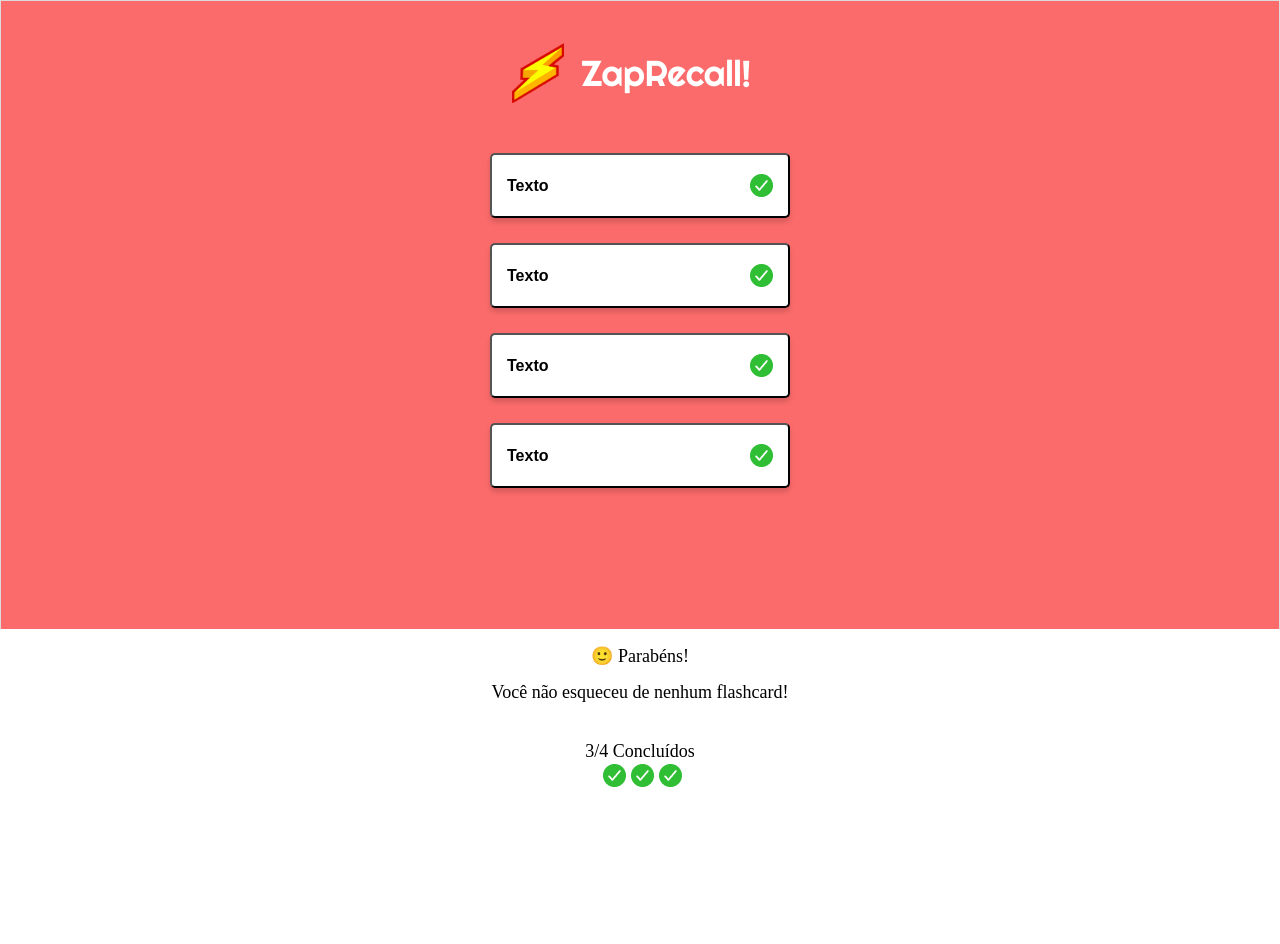
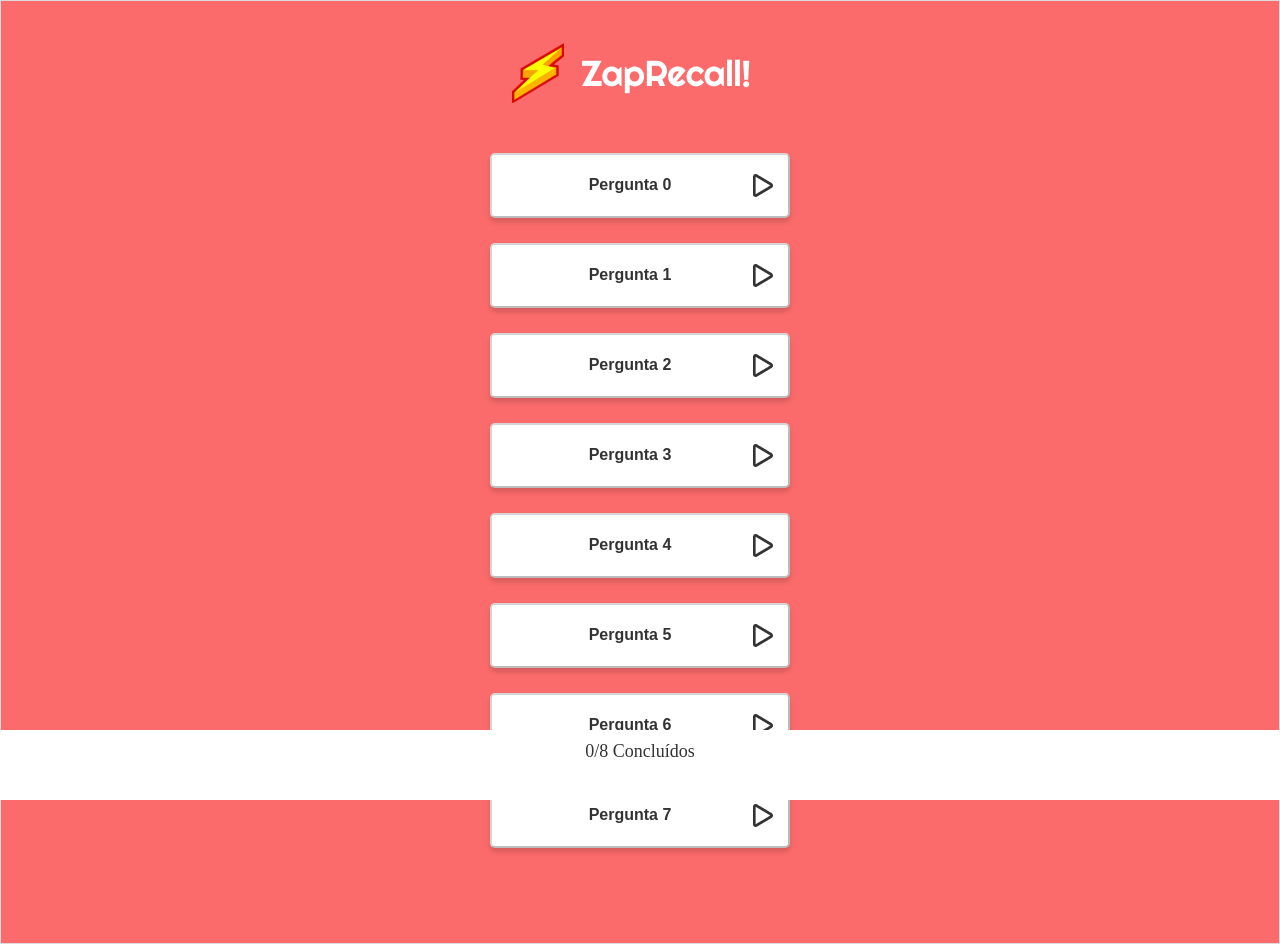
Before and after one commit to EDUSSBR/projeto9-zaprecall, a React (Create React App) app: page / in a window 1280 px wide. Both pictures are taken after a click on the button "Iniciar Recall!". Before the commit the page ends 800 px from the top, so only its background shows below. Built offline with nearby package versions, Linux system fonts and the light colour scheme; a web font is replaced by a local one.

Commit message:
add css/js logic for rendering the answers as requested

```diff
--- /dev/null
+++ b/src/components/QuestionItem.jsx
@@ -0,0 +1,105 @@
+import styled from "styled-components"
+
+export const QuestionItem = styled.button`
+  transition: height 0.2s ease-in-out, background-color 0.5s ease-in-out, transform 0.6s ease-in-out;
+  min-width: 300px;
+  max-width: 300px;
+  height: ${({ changeBox,isBiggerThanExpected }) => {
+    if (!changeBox){
+      return '65px'
+    }
+     else if (isBiggerThanExpected){
+      return 'fit-content'
+    }
+    else {
+      return '131px'
+    }
+  }};
+  background-color: ${({ theme, changeBox }) => changeBox ? theme.colors.questionBg : theme.colors.white};
+  padding: ${({ changeBox }) => changeBox ? '6px' : '20px 15px'};
+  box-shadow: 0px 4px 5px rgba(0, 0, 0, 0.15);
+  border-radius: 5px;
+  display: flex;
+  justify-content: space-between;
+  flex-direction: ${({ changeFlexDirection }) => changeFlexDirection ? 'column' : 'row'};
+  margin-bottom:25px;
+  position: ${({ turnCard }) => turnCard && 'relative'};
+  transform: ${({ turnCard }) => turnCard && 'rotateY(-180deg)'};
+  & > * {
+    transform: ${({ turnCard }) => turnCard && 'rotateY(-180deg)'};
+  }
+`
+export const ButtonText = styled.p`
+  animation: ${({ turnCard, changeBoxToLast }) => {
+    if (turnCard) {
+      return '0.4s linear 0s changeOpacity forwards'
+    } else if (changeBoxToLast) {
+      return '0.5s linear 1s changeOpacity backwards'
+    }
+  }};
+  font-weight: ${({ changeBox }) => changeBox ? 400 : 700};
+  font-size: ${({ changeBox }) => changeBox ? "18px" : "16px"};
+  line-height: ${({ changeBox }) => changeBox ? "22px" : "19px"};
+  color: ${({ theme, imageSrc }) => {
+    if (imageSrc === 'rightIcon') {
+      return theme.colors.correctGreen
+    } else if (imageSrc === 'wrongIcon') {
+      return theme.colors.incorrectRed
+    } else if (imageSrc === 'almostIcon') {
+      return theme.colors.correctYellow
+    }
+    return theme.colors.answerAndIconBlack
+  }};
+  text-decoration: ${({ changeBoxToLast }) => changeBoxToLast && 'line-through'};
+  align-self: center;
+  height:100%;
+  width:100%;
+  word-wrap: break-word;
+  margin-bottom: ${({isBiggerThanExpected})=> isBiggerThanExpected ? "4px": '0px'};
+
+`
+export const ButtonImage = styled.img`
+align-self:  ${({ changeBox }) => changeBox ? 'flex-end' : 'center'};
+width:  ${({ changeBox, changeBoxToLast }) => {
+  if (changeBox) {
+    return '30px'
+  } else if (changeBoxToLast){
+    return '23px'
+  } else {
+    return '20px'
+  }}};
+height:  ${({ changeBox }) => changeBox ? '20px' : '23px'};
+display: ${({ openFirstBoxQuestion }) => openFirstBoxQuestion && 'none'};
+position: ${({ openFirstBoxQuestion }) => openFirstBoxQuestion && 'absolute'};
+animation: ${({ changeBoxToLast }) => changeBoxToLast && '0.4s linear 0s changeOpacity backwards'};
+`
+export const BottomButtons = styled.div`
+display:flex;
+width:100%;
+align-items:center;
+justify-content:space-between;
+flex-direction: row;
+align-self: flex-end;
+justify-self: flex-end;
+animation: ${({ turnCard }) => turnCard && '0.4s linear 0s changeOpacity'};
+* {
+        width: 85.17px;
+        height: 37.17px;
+        font-weight: 400;
+        font-size: 12px;
+        line-height: 14px;
+        text-align: center;
+        color: ${({ theme }) => theme.colors.white};
+        border-radius: 5px;
+        border: 0px solid transparent;
+    }
+    div:first-child {
+        background-color: ${({ theme }) => theme.colors.incorrectRed}
+    }
+    div:nth-child(2) {
+        background-color: ${({ theme }) => theme.colors.correctYellow}
+    }
+    div:nth-child(3) {
+        background-color: ${({ theme }) => theme.colors.correctGreen}
+    }
+`
--- a/src/components/QuestionPage.jsx
+++ b/src/components/QuestionPage.jsx
@@ -1,42 +1,80 @@
-import img from '../assets/icone_certo.png'
+import { useState } from 'react'
 import logo from '../assets/logo.png'
-import {cards} from '../questions.js'
-import { ButtonImage, ButtonText, ConcluidosContainer, Logo, MessagesContainer, QuestionItem, QuestionsPageContainer } from './Shared/QuestionPageItem'
+import { cards } from '../questions.js'
+import { ConcluidosContainer, Logo, MessagesContainer, QuestionsPageContainer } from './Shared/QuestionPageItem'
+import { ButtonImage, ButtonText, QuestionItem, BottomButtons} from './QuestionItem'
+import { mappedImgs } from "../assets/images.js"
 
 export function QuestionsPage() {
-    console.log(cards)
+    const [questions, setQuestions] = useState(() => cards.map((item, i) => ({
+        id: i,
+        alreadyAnswered: false,
+        alreadyOpened: false,
+        remembered: "",
+        question: item.question,
+        answer: item.answer,
+        text: `Pergunta ${i}`
+    })))
+    const [questionTracker, setQuestionTracker] = useState(()=>[])
 
-    return <QuestionsPageContainer>
+    function openQuestion(e) {
+        setQuestions(prev => prev.map(item => {
+            if (item.id === Number(e.target.alt)) {
+                if (item.remembered === 'turningArrow') {
+                    return { ...item, alreadyOpened: true, text: item.answer, remembered: 'none' }
+                }
+                return { ...item, alreadyOpened: true, text: item.question, remembered: 'turningArrow' }
+            }
+            return item
+        }))
+    }
+    function setRemembered(e) {
+        setQuestions(prev => prev.map(item => {
+            if (item.id === Number(e.target.dataset.id)) {
+
+                return { ...item, remembered: e.target.dataset.name, alreadyAnswered: true, text: `Pergunta ${item.id}` }
+            }
+            return item
+        }))
+        setQuestionTracker(prev=> ([...prev, {id:e.target.dataset.id, value: e.target.dataset.name}]))
+    }
+    let alreadyAnsweredItemsCount = questions.filter(item=> item?.alreadyOpened === true && item?.alreadyAnswered === true).length
+    const isAllRight = questions.length === questions.filter(item=> item.remembered==='rightIcon'|| item.remembered==='almostIcon').length
+    const isAllAnswered =alreadyAnsweredItemsCount===questions.length
+    return <QuestionsPageContainer alreadyAnsweredItemsCount={isAllAnswered} questionsLength={questions.length}>
         <Logo>
-            <img src={logo} alt="" />
+            <img src={logo} alt="logo" />
             <p>ZapRecall!</p>
         </Logo>
-        <QuestionItem>
-            <ButtonText>{"Texto"}</ButtonText>
-            <ButtonImage src={img} alt="icon" />
-        </QuestionItem>
-        <QuestionItem>
-            <ButtonText>{"Texto"}</ButtonText>
-            <ButtonImage src={img} alt="icon" />
-        </QuestionItem>
-        <QuestionItem>
-            <ButtonText>{"Texto"}</ButtonText>
-            <ButtonImage src={img} alt="icon" />
-        </QuestionItem>
-        <QuestionItem>
-            <ButtonText>{"Texto"}</ButtonText>
-            <ButtonImage src={img} alt="icon" />
-        </QuestionItem>
-        <MessagesContainer>
-            <p>{"🙂"} <span>{"Parabéns!"}</span></p>
-            <p>{"Você não esqueceu de nenhum flashcard!"}</p>
+        {questions.map((item) => {
+            const changeBoxStyle = (item?.alreadyOpened === true && item?.alreadyAnswered === false)
+            const openFirstBoxQuestion = item?.remembered === 'none'
+            const imageSrc =item?.remembered
+            const getImage = item?.remembered ? mappedImgs.get(item?.remembered) : mappedImgs.get("playArrow")
+            const turnCard = changeBoxStyle && openFirstBoxQuestion
+            const changeBoxToLast = (item?.alreadyOpened === true && item?.alreadyAnswered === true)
+            return (
+                <QuestionItem disabled isBiggerThanExpected={(item.text.length >=68)} changeBoxToLast={changeBoxToLast} turnCard={turnCard} changeBox={changeBoxStyle} changeFlexDirection={item?.remembered === 'none'} >
+                    <ButtonText isBiggerThanExpected={(item.text.length >=68)} imageSrc={imageSrc} changeBoxToLast={changeBoxToLast} turnCard={turnCard} changeBox={changeBoxStyle}>{item?.text}</ButtonText>
+                    <ButtonImage changeBoxToLast={changeBoxToLast} onClick={(e)=>item?.alreadyAnswered === false && openQuestion(e)} openFirstBoxQuestion={openFirstBoxQuestion} changeBox={changeBoxStyle} src={getImage} alt={item?.id} />
+                    {openFirstBoxQuestion && <BottomButtons turnCard={turnCard} >
+                        <div onClick={(e) => setRemembered(e)} data-id={item?.id} data-name={'wrongIcon'}>Não lembrei</div>
+                        <div onClick={(e) => setRemembered(e)} data-id={item?.id} data-name={'almostIcon'}>Quase não lembrei</div>
+                        <div onClick={(e) => setRemembered(e)} data-id={item?.id} data-name={'rightIcon'}>Zap!</div>
+                    </BottomButtons>}
+                </QuestionItem>
+            )
+        })}
+        <MessagesContainer shouldDisplay={isAllAnswered}>
+            {alreadyAnsweredItemsCount && isAllRight && <p>{"🥳"} <span>{"Parabéns!"}</span></p>}
+            {alreadyAnsweredItemsCount && isAllRight && <p>{"Você não esqueceu de nenhum flashcard!"}</p>}
+            {alreadyAnsweredItemsCount && !isAllRight && <p>{"😢"} <span>{"Putz...!"}</span></p>}
+            {alreadyAnsweredItemsCount && !isAllRight && <p>{"Ainda faltam alguns... Mas não desanime!"}</p>}
         </MessagesContainer>
         <ConcluidosContainer>
-            <p>{"3"}/{"4"} Concluídos</p>
+            <p>{alreadyAnsweredItemsCount}/{questions.length} Concluídos</p>
             <div>
-                <img src={img} alt="" />
-                <img src={img} alt="" />
-                <img src={img} alt="" />
+            {questionTracker.map((item, index)=><img key={item.id} src={mappedImgs.get(item.value)} alt="answerIcon" />)}
             </div>
         </ConcluidosContainer>
     </QuestionsPageContainer>
--- a/src/components/Shared/QuestionPageItem.jsx
+++ b/src/components/Shared/QuestionPageItem.jsx
@@ -3,8 +3,12 @@
 import { InitialPageContainer } from "./InitialPageItems";
 
 export const QuestionsPageContainer = styled(InitialPageContainer)`
+height: fit-content;
 display:flex;
 justify-content:flex-start;
+& > :nth-child(${({ questionsLength }) => questionsLength + 1}){
+    margin-bottom: ${({ alreadyAnsweredItemsCount }) => alreadyAnsweredItemsCount ? '195px' : '95px'};
+  }
 `
 export const Logo = styled.div`
 display:flex;
@@ -28,32 +32,11 @@
   letter-spacing: -0.012em;
 }
 `
-export const QuestionItem = styled.button`
-min-width: 300px;
-height: 65px;
-box-shadow: 0px 4px 5px rgba(0, 0, 0, 0.15);
-background-color: ${({ theme }) => theme.colors.white};
-border-radius: 5px;
-display: flex;
-justify-content: space-between;
-padding: 19px 15px;
-margin-bottom:25px;
-`
-export const ButtonText = styled.p`
-color: ${({ theme }) => theme.colors.black};
-align-self: center;
-`
-export const ButtonImage = styled.img`
-align-self: center;
-`
-
 export const ConcluidosContainer = styled.div`
 position:fixed;
 bottom:0px;
 left:0px;
 width: 100%;
-/* max-width: */
-/* height: 'fit-content'; */
 height: 70px;
 display:flex;
 align-items:center;
@@ -61,9 +44,8 @@
 flex-direction:column;
 background-color: ${({ theme }) => theme.colors.white};
 padding:10px;
-
 p{
-  color: ${({ theme }) => theme.colors.black};
+  color: ${({ theme }) => theme.colors.answerAndIconBlack};
   font-family: 'Recursive';
   font-weight: 400;
   font-size: 18px;
@@ -75,25 +57,23 @@
   margin-left:5px;
 }
 `
-
 export const MessagesContainer = styled.div`
   position:fixed;
   bottom:70px;
   left:0px;
   width: 100%;
   height: 101px;
-  display:flex;
+  display: ${({ shouldDisplay }) => shouldDisplay ? 'flex' : 'none'} ;
   flex-direction:column;
   align-items:center;
-  /* justify-content:center; */
   background-color: ${({ theme }) => theme.colors.white};
   p:first-child {
     margin-top: 16px;
     margin-bottom: 14px;
     font-family: 'Recursive';
+    font-weight: 700;
     font-size: 18px;
     line-height: 22px;
-    /* height:22px; */
   }
   p {
     font-family: 'Recursive';
```
